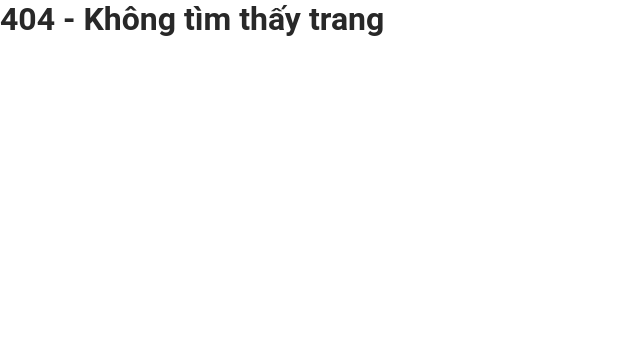
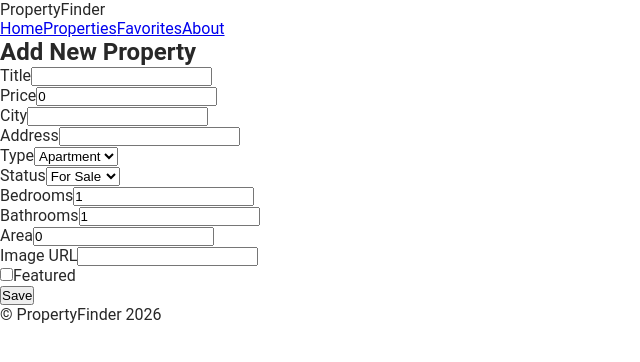
Before and after one commit to canhtrong26-dev/PropertyFinder-, a React (Vite) app: page /admin/properties/new in a window 1280 px wide. Before the commit this address had no page. Shown: the top 362 px of the page, without its empty margins (0-640 px from the left). Built offline with nearby package versions, Linux system fonts and the light colour scheme.

Commit message:
Fix molecules props and TypeScript errors

```diff
--- a/src/App.tsx
+++ b/src/App.tsx
@@ -1,8 +1,7 @@
+import { Routes, Route } from 'react-router-dom'
 import { useEffect } from 'react'
-import { Routes, Route } from 'react-router-dom'
-import { useSelector, useDispatch } from 'react-redux'
-import type { RootState, AppDispatch } from './store/store'
-import { favoriteToggled } from './features/properties/favoritesSlice'
+import { useSelector } from 'react-redux'
+import type { RootState } from './store/store'
 import MainLayout from './layouts/MainLayout'
 import HomePage from './pages/HomePage'
 import PropertyListPage from './pages/PropertyListPage'
@@ -15,7 +14,6 @@ import AdminPropertyFormPage from './pages/admin/AdminPropertyFormPage'
 import NotFoundPage from './pages/NotFoundPage'
 
 function App() {
-  const dispatch = useDispatch<AppDispatch>()
   const favoriteIds = useSelector((state: RootState) => state.favorites.ids)
 
   useEffect(() => {
@@ -33,6 +31,8 @@ function App() {
         <Route path="admin">
           <Route index element={<AdminDashboardPage />} />
           <Route path="properties" element={<AdminPropertyListPage />} />
+          <Route path="properties/new" element={<AdminPropertyFormPage />} />
+          <Route path="properties/:id/edit" element={<AdminPropertyFormPage />} />
           <Route path="properties/form" element={<AdminPropertyFormPage />} />
         </Route>
       </Route>
--- a/src/components/molecules/PropertyLocation.tsx
+++ b/src/components/molecules/PropertyLocation.tsx
@@ -1,11 +1,13 @@
 import Icon from '../atoms/Icon'
 import Text from '../atoms/Text'
 
-function PropertyLocation() {
+type PropertyLocationProps = { region: string }
+
+function PropertyLocation({ region }: PropertyLocationProps) {
   return (
     <div>
       <Icon name="location" />
-      <Text variant="location">location</Text>
+      <Text variant="caption">{region}</Text>
     </div>
   )
 }
--- a/src/components/molecules/PropertyMeta.tsx
+++ b/src/components/molecules/PropertyMeta.tsx
@@ -1,11 +1,22 @@
 import Icon from '../atoms/Icon'
 import Text from '../atoms/Text'
 
-function PropertyMeta() {
+type PropertyMetaProps = {
+  beds: number
+  baths: number
+}
+
+function PropertyMeta({ beds, baths }: PropertyMetaProps) {
   return (
     <div>
-      <Icon name="bed" />
-      <Text variant="meta">meta</Text>
+      <div>
+        <Icon name="bed" />
+        <Text variant="caption">{`${beds} beds`}</Text>
+      </div>
+      <div>
+        <Icon name="bath" />
+        <Text variant="caption">{`${baths} baths`}</Text>
+      </div>
     </div>
   )
 }
--- a/src/components/molecules/PropertyStatusBadge.tsx
+++ b/src/components/molecules/PropertyStatusBadge.tsx
@@ -1,9 +1,11 @@
 import Badge from '../atoms/Badge'
 
-function PropertyStatusBadge() {
+type PropertyStatusBadgeProps = { status: string }
+
+function PropertyStatusBadge({ status }: PropertyStatusBadgeProps) {
   return (
     <div>
-      <Badge status="status" />
+      <Badge status={status} />
     </div>
   )
 }
--- /dev/null
+++ b/src/components/organisms/PropertyForm.tsx
@@ -0,0 +1,145 @@
+import { useState, useEffect } from 'react'
+import { useDispatch, useSelector } from 'react-redux'
+import { useParams, useNavigate } from 'react-router-dom'
+import type { AppDispatch, RootState } from '../../store/store'
+import { propertyAdded, propertyUpdated } from '../../features/properties/propertySlice'
+
+function PropertyForm() {
+  const dispatch = useDispatch<AppDispatch>()
+  const { id } = useParams()
+  const navigate = useNavigate()
+  const items = useSelector((state: RootState) => state.properties.items)
+  const existingProperty = id ? items.find((item) => String(item.id) === id) : undefined
+
+  const [title, setTitle] = useState('')
+  const [price, setPrice] = useState(0)
+  const [city, setCity] = useState('')
+  const [address, setAddress] = useState('')
+  const [type, setType] = useState('apartment')
+  const [status, setStatus] = useState('For Sale')
+  const [bedrooms, setBedrooms] = useState(1)
+  const [bathrooms, setBathrooms] = useState(1)
+  const [area, setArea] = useState(0)
+  const [imageUrl, setImageUrl] = useState('')
+  const [isFeatured, setIsFeatured] = useState(false)
+  const [isLoading, setIsLoading] = useState(false)
+  const [error, setError] = useState<string | null>(null)
+
+  useEffect(() => {
+    if (existingProperty) {
+      setTitle(existingProperty.address)
+      setPrice(existingProperty.price)
+      setStatus(existingProperty.status)
+    }
+  }, [existingProperty])
+
+  const handleSubmit = async () => {
+    if (title === '') {
+      alert('Title không được trống!')
+      return
+    }
+    if (price <= 0) {
+      alert('Price phải lớn hơn 0!')
+      return
+    }
+
+    const propertyData = {
+      title, price, city, address,
+      type, status, bedrooms, bathrooms,
+      area, imageUrl, isFeatured,
+    }
+
+    setIsLoading(true)
+    setError(null)
+
+    try {
+      if (id) {
+        const response = await fetch(`https://crud-property.onschoolbootcamp.edu.vn/properties/${id}`, {
+          method: 'PUT',
+          headers: { 'Content-Type': 'application/json' },
+          body: JSON.stringify(propertyData),
+        })
+        const data = await response.json()
+        dispatch(propertyUpdated(data))
+      } else {
+        const response = await fetch('https://crud-property.onschoolbootcamp.edu.vn/properties', {
+          method: 'POST',
+          headers: { 'Content-Type': 'application/json' },
+          body: JSON.stringify(propertyData),
+        })
+        const data = await response.json()
+        dispatch(propertyAdded(data))
+      }
+      navigate('/admin/properties')
+    } catch (err) {
+      setError('Có lỗi xảy ra, vui lòng thử lại!')
+    } finally {
+      setIsLoading(false)
+    }
+  }
+
+  return (
+    <div>
+      <h2>{id ? 'Edit Property' : 'Add New Property'}</h2>
+      {error && <p>{error}</p>}
+      <div>
+        <label>Title</label>
+        <input type="text" value={title} onChange={(e) => setTitle(e.target.value)} />
+      </div>
+      <div>
+        <label>Price</label>
+        <input type="number" value={price} onChange={(e) => setPrice(Number(e.target.value))} />
+      </div>
+      <div>
+        <label>City</label>
+        <input type="text" value={city} onChange={(e) => setCity(e.target.value)} />
+      </div>
+      <div>
+        <label>Address</label>
+        <input type="text" value={address} onChange={(e) => setAddress(e.target.value)} />
+      </div>
+      <div>
+        <label>Type</label>
+        <select value={type} onChange={(e) => setType(e.target.value)}>
+          <option value="apartment">Apartment</option>
+          <option value="house">House</option>
+          <option value="condo">Condo</option>
+        </select>
+      </div>
+      <div>
+        <label>Status</label>
+        <select value={status} onChange={(e) => setStatus(e.target.value)}>
+          <option value="For Sale">For Sale</option>
+          <option value="For Rent">For Rent</option>
+        </select>
+      </div>
+      <div>
+        <label>Bedrooms</label>
+        <input type="number" value={bedrooms} onChange={(e) => setBedrooms(Number(e.target.value))} />
+      </div>
+      <div>
+        <label>Bathrooms</label>
+        <input type="number" value={bathrooms} onChange={(e) => setBathrooms(Number(e.target.value))} />
+      </div>
+      <div>
+        <label>Area</label>
+        <input type="number" value={area} onChange={(e) => setArea(Number(e.target.value))} />
+      </div>
+      <div>
+        <label>Image URL</label>
+        <input type="text" value={imageUrl} onChange={(e) => setImageUrl(e.target.value)} />
+      </div>
+      <div>
+        <label>
+          <input type="checkbox" checked={isFeatured} onChange={(e) => setIsFeatured(e.target.checked)} />
+          Featured
+        </label>
+      </div>
+      <button onClick={handleSubmit} disabled={isLoading}>
+        {isLoading ? 'Đang lưu...' : 'Save'}
+      </button>
+    </div>
+  )
+}
+
+export default PropertyForm
--- a/src/features/properties/propertySlice.ts
+++ b/src/features/properties/propertySlice.ts
@@ -1,4 +1,5 @@
 import { createSlice, createAsyncThunk } from '@reduxjs/toolkit'
+import type { PayloadAction } from '@reduxjs/toolkit'
 import type { Property } from '../../types/property'
 import type { RootState } from '../../store/store'
 
@@ -35,7 +36,20 @@ export const fetchPropertyById = createAsyncThunk(
 const propertySlice = createSlice({
   name: 'properties',
   initialState,
-  reducers: {},
+  reducers: {
+  propertyAdded: (state, action: PayloadAction<Property>) => {
+    state.items.push(action.payload)
+  },
+  propertyUpdated: (state, action: PayloadAction<Property>) => {
+    const index = state.items.findIndex((item) => item.id === action.payload.id)
+    if (index !== -1) {
+      state.items[index] = action.payload
+    }
+  },
+  propertyRemoved: (state, action: PayloadAction<number>) => {
+    state.items = state.items.filter((item) => item.id !== action.payload)
+  },
+},
   extraReducers: (builder) => {
     builder
       .addCase(fetchProperties.pending, (state) => {
@@ -53,6 +67,6 @@ const propertySlice = createSlice({
   },
 })
 
+export const { propertyAdded, propertyUpdated, propertyRemoved } = propertySlice.actions
 export const selectPropertyItems = (state: RootState) => state.properties.items
-
 export default propertySlice.reducer
--- a/src/pages/admin/AdminPropertyFormPage.tsx
+++ b/src/pages/admin/AdminPropertyFormPage.tsx
@@ -1,7 +1,9 @@
+import PropertyForm from '../../components/organisms/PropertyForm'
+
 function AdminPropertyFormPage() {
   return (
     <div>
-      <h1>Admin Property Form</h1>
+      <PropertyForm />
     </div>
   )
 }
--- a/src/pages/admin/AdminPropertyListPage.tsx
+++ b/src/pages/admin/AdminPropertyListPage.tsx
@@ -1,7 +1,53 @@
+import { useSelector, useDispatch } from 'react-redux'
+import { useNavigate } from 'react-router-dom'
+import type { RootState, AppDispatch } from '../../store/store'
+import { propertyRemoved } from '../../features/properties/propertySlice'
+
 function AdminPropertyListPage() {
+  const dispatch = useDispatch<AppDispatch>()
+  const navigate = useNavigate()
+  const properties = useSelector((state: RootState) => state.properties.items)
+
+  const handleDelete = async (id: number) => {
+    const confirmed = window.confirm('Bạn có chắc muốn xóa nhà này không?')
+    if (!confirmed) return
+
+    await fetch(`https://crud-property.onschoolbootcamp.edu.vn/properties/${id}`, {
+      method: 'DELETE',
+    })
+
+    dispatch(propertyRemoved(id))
+  }
+
   return (
     <div>
       <h1>Admin Property List</h1>
+      <button onClick={() => navigate('/admin/properties/new')}>+ Add Property</button>
+      <table>
+        <thead>
+          <tr>
+            <th>Title</th>
+            <th>City</th>
+            <th>Price</th>
+            <th>Status</th>
+            <th>Actions</th>
+          </tr>
+        </thead>
+        <tbody>
+          {properties.map((property) => (
+            <tr key={property.id}>
+              <td>{property.address}</td>
+              <td>{property.region}</td>
+              <td>{property.price}</td>
+              <td>{property.status}</td>
+              <td>
+                <button onClick={() => navigate(`/admin/properties/${property.id}/edit`)}>Edit</button>
+                <button onClick={() => handleDelete(property.id)}>Delete</button>
+              </td>
+            </tr>
+          ))}
+        </tbody>
+      </table>
     </div>
   )
 }
```
